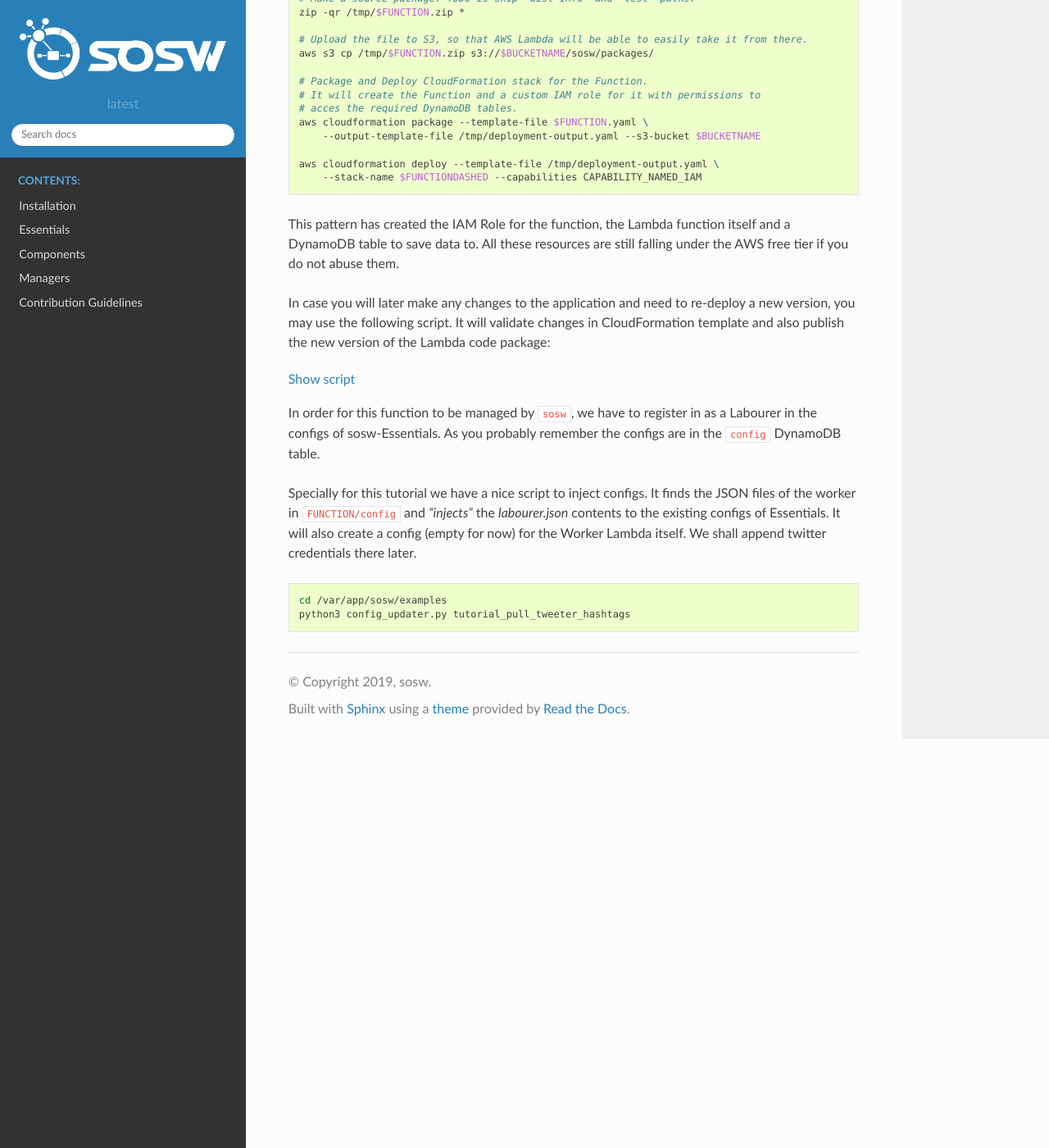
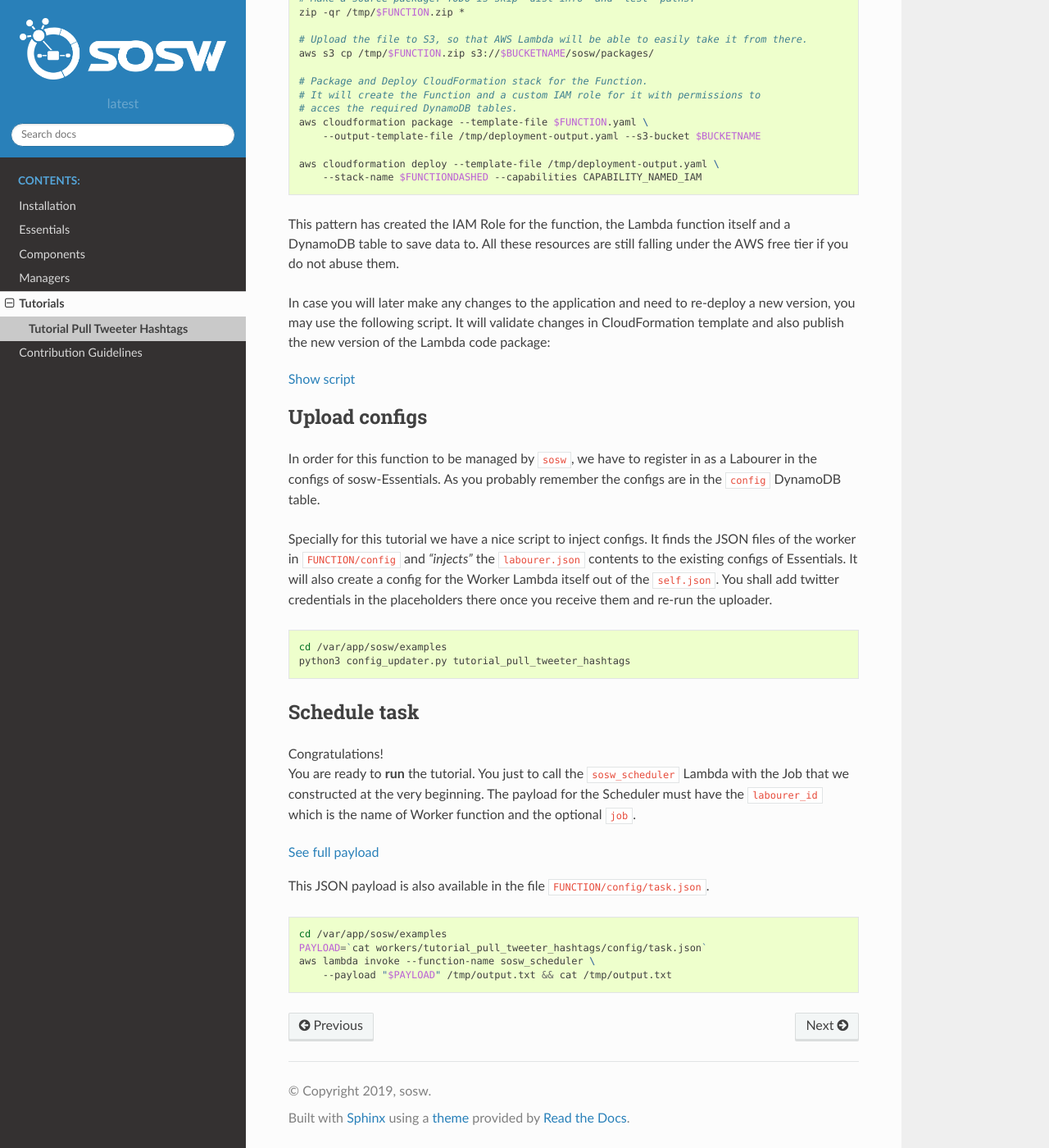
Before and after one commit to sosw/sosw, a Sphinx documentation site: the page built from docs/tutorials/tutorial_pull_tweeter_hashtags.rst, in a window 1280 px wide and 1400 px high, scrolled down 1519 px. Shown: the whole window at 82% size. Built offline with Sphinx 7.4.7 and the Read the Docs theme 2.0.0, drawn with Linux system fonts in a browser that asks for light colours.

Commit message:
essentials scheduled rules, test task call scheduler, TOC, fixes

```diff
--- a/docs/index.rst
+++ b/docs/index.rst
@@ -99,6 +99,7 @@ Once again, the detailed guide for initial setup can be found in the :ref:`Insta
    essentials/index
    components/index
    managers/index
+   tutorials/index
 
    contribution/index
 
--- a/docs/tutorials/tutorial_pull_tweeter_hashtags.rst
+++ b/docs/tutorials/tutorial_pull_tweeter_hashtags.rst
@@ -123,18 +123,58 @@ template and also publish the new version of the Lambda code package:
     aws lambda update-function-code --function-name $FUNCTION --s3-bucket $BUCKETNAME \
         --s3-key sosw/packages/$FUNCTION.zip --publish
 
-
-
+Upload configs
+--------------
 In order for this function to be managed by ``sosw``, we have to register in as a Labourer
 in the configs of sosw-Essentials. As you probably remember the configs are in the
 ``config`` DynamoDB table.
 
 Specially for this tutorial we have a nice script to inject configs. It finds the JSON files
-of the worker in ``FUNCTION/config`` and *"injects"* the `labourer.json` contents to the
-existing configs of Essentials. It will also create a config (empty for now) for the Worker
-Lambda itself. We shall append twitter credentials there later.
+of the worker in ``FUNCTION/config`` and *"injects"* the ``labourer.json`` contents to the
+existing configs of Essentials. It will also create a config for the Worker Lambda itself
+out of the ``self.json``. You shall add twitter credentials in the placeholders there once
+you receive them and re-run the uploader.
 
-.. code-block:: bash
+..  code-block:: bash
 
-   cd /var/app/sosw/examples
-   python3 config_updater.py tutorial_pull_tweeter_hashtags
+    cd /var/app/sosw/examples
+    python3 config_updater.py tutorial_pull_tweeter_hashtags
+
+Schedule task
+-------------
+| Congratulations!
+| You are ready to **run** the tutorial. You just to call the ``sosw_scheduler`` Lambda
+  with the Job that we constructed at the very beginning. The payload for the Scheduler
+  must have the ``labourer_id`` which is the name of Worker function and the optional ``job``.
+
+..  hidden-code-block:: json
+    :label: See full payload <br>
+
+    {
+      "lambda_name": "tutorial_pull_tweeter_hashtags",
+      "job": {
+        "topics": {
+          "cars": {
+            "words": ["toyota", "mazda", "nissan", "racing", "automobile", "car"]
+          },
+          "food": {
+            "words": ["recipe", "cooking", "eating", "food", "meal", "tasty"]
+          },
+          "shows": {
+            "words": ["opera", "cinema", "movie", "concert", "show", "musical"]
+          }
+        },
+        "period": "last_2_days",
+        "isolate_days": true,
+        "isolate_words": true
+      }
+    }
+
+This JSON payload is also available in the file ``FUNCTION/config/task.json``.
+
+..  code-block:: bash
+
+    cd /var/app/sosw/examples
+    PAYLOAD=`cat workers/tutorial_pull_tweeter_hashtags/config/task.json`
+    aws lambda invoke --function-name sosw_scheduler \
+        --payload "$PAYLOAD" /tmp/output.txt && cat /tmp/output.txt
```
Also changed, not shown: docs/installation.rst (+43 -3 lines), 4 other files.
